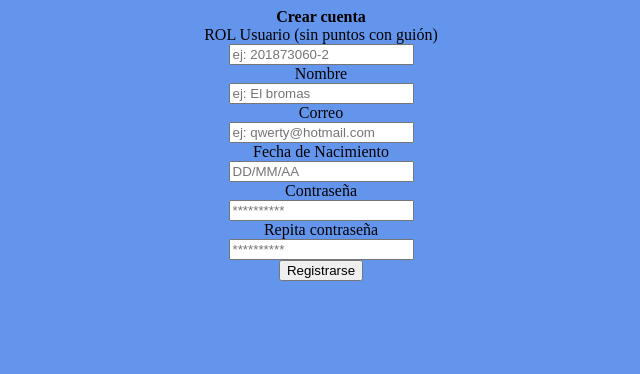
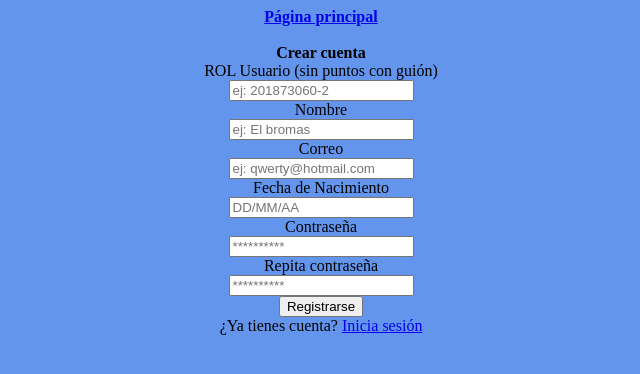
Before and after one commit to audiocx/tarea2-inf239, a PHP site: page /signup.php in a window 1280 px wide. Shown: the top 374 px of the page, without its empty margins (319-959 px from the left). Run offline with PHP 8.4, Linux system fonts and the light colour scheme.

Commit message:
link para pagina principal

```diff
--- a/index.php
+++ b/index.php
@@ -24,7 +24,7 @@
 
 <body>
     <b>BIENVENID@ A SANSAPP</b>
-    <li><a href="home.php">Página principal</a></li>
+    <li><a href="index.php.php">Página principal</a></li>
     <li><a href="login.php">Iniciar Sesion</a></li>
     <li><a href="signup.php">Registrarse</a></li>
     <br>
--- a/login.php
+++ b/login.php
@@ -9,6 +9,9 @@
 </head>
 
 <body>
+    <b><a href="index.php">Página principal</a></b>
+    <br>
+    <br>
     <form action="includes/login.inc.php" method="POST">
         <b>Iniciar Sesión</b><br>
         ROL Usuario (sin puntos con guión)<br>
--- a/signup.php
+++ b/signup.php
@@ -9,6 +9,9 @@
 </head>
 
 <body>
+    <b><a href="index.php">Página principal</a></b>
+    <br>
+    <br>
     <form action="includes/signup.inc.php" method="POST">
         <b>Crear cuenta</b><br>
         ROL Usuario (sin puntos con guión)<br>
@@ -26,5 +29,6 @@
 
         <button type="submit" name="submit-signup">Registrarse</button>
     </form>
+    ¿Ya tienes cuenta? <a href="login.php">Inicia sesión</a>
 </body>
 </html>
```
